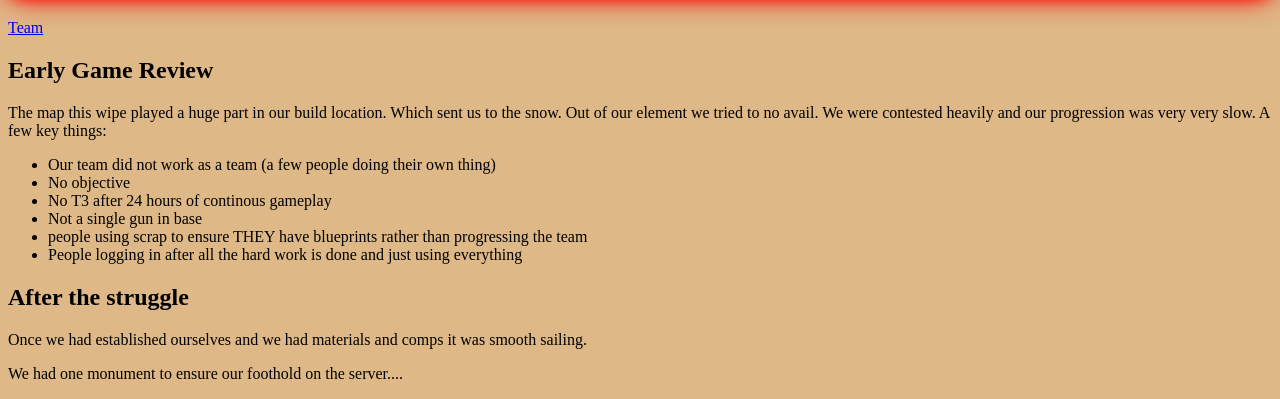
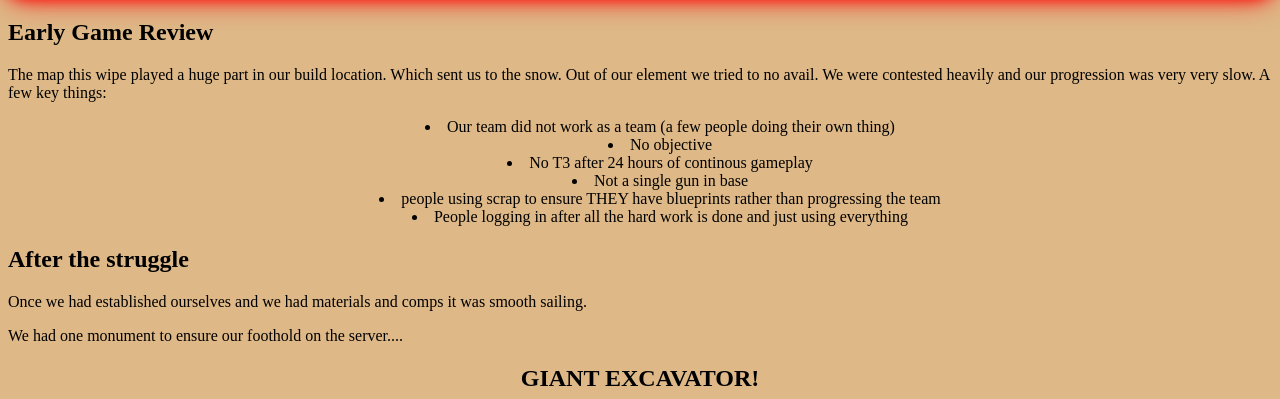
Before and after one commit to TristanMartinelli/Trist, a plain HTML site: page index.html in a window 1280 px wide. Shown: the part 87-486 px from the top of the page. Drawn offline with Linux system fonts and the light colour scheme.

Commit message:
Update style.css

```diff
--- a/style.css
+++ b/style.css
@@ -24,3 +24,21 @@ body {
         box-shadow: 0 0 15px red, 0 0 30px red; /* Neon glow effect */
         font-family: Arial, sans-serif; /* Font style */
     }
+
+    #heading {
+        text-align: center;
+    }
+
+    li {
+        text-align: center;
+        list-style-position: inside;
+    }
+
+    #team {
+        position: absolute;
+        top: 25px;
+        right: 30px;
+        border: 3px solid white;
+        border-radius: 20px;
+        color: white;
+    }
```
